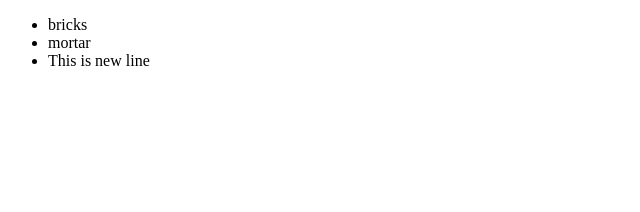
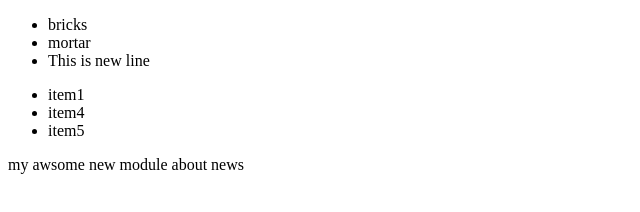
Before and after one commit to kyawthiha22/higitHub, a plain HTML site: page index.html in a window 1280 px wide. Shown: the whole page, without its empty margins (0-640 px from the left). Drawn offline with Linux system fonts and the light colour scheme.

Commit message:
add news module

```diff
--- a/index.html
+++ b/index.html
@@ -13,6 +13,18 @@
             <li>mortar</li>
             <li>This is new line</li>
         </ul>
+    <module-one>
+        <ul>
+            <li>item1</li>
+            <li>item4</li>
+            <li>item5</li>
+
+        </ul>
+    </module>
+<module-two>
+    <div>my awsome new module about news</div>
+</module-two>
+
     </div>
 </body>
 </html>
```
